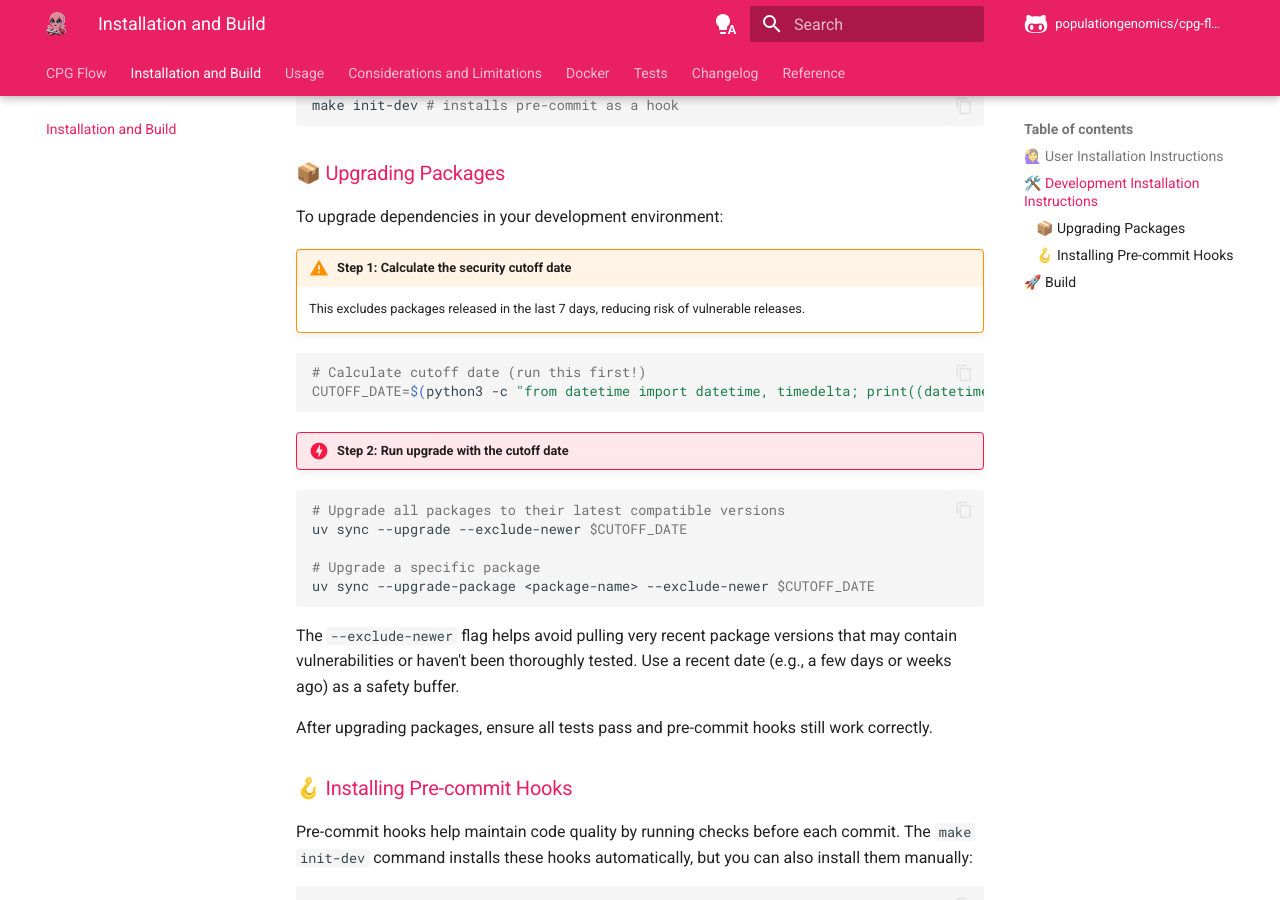
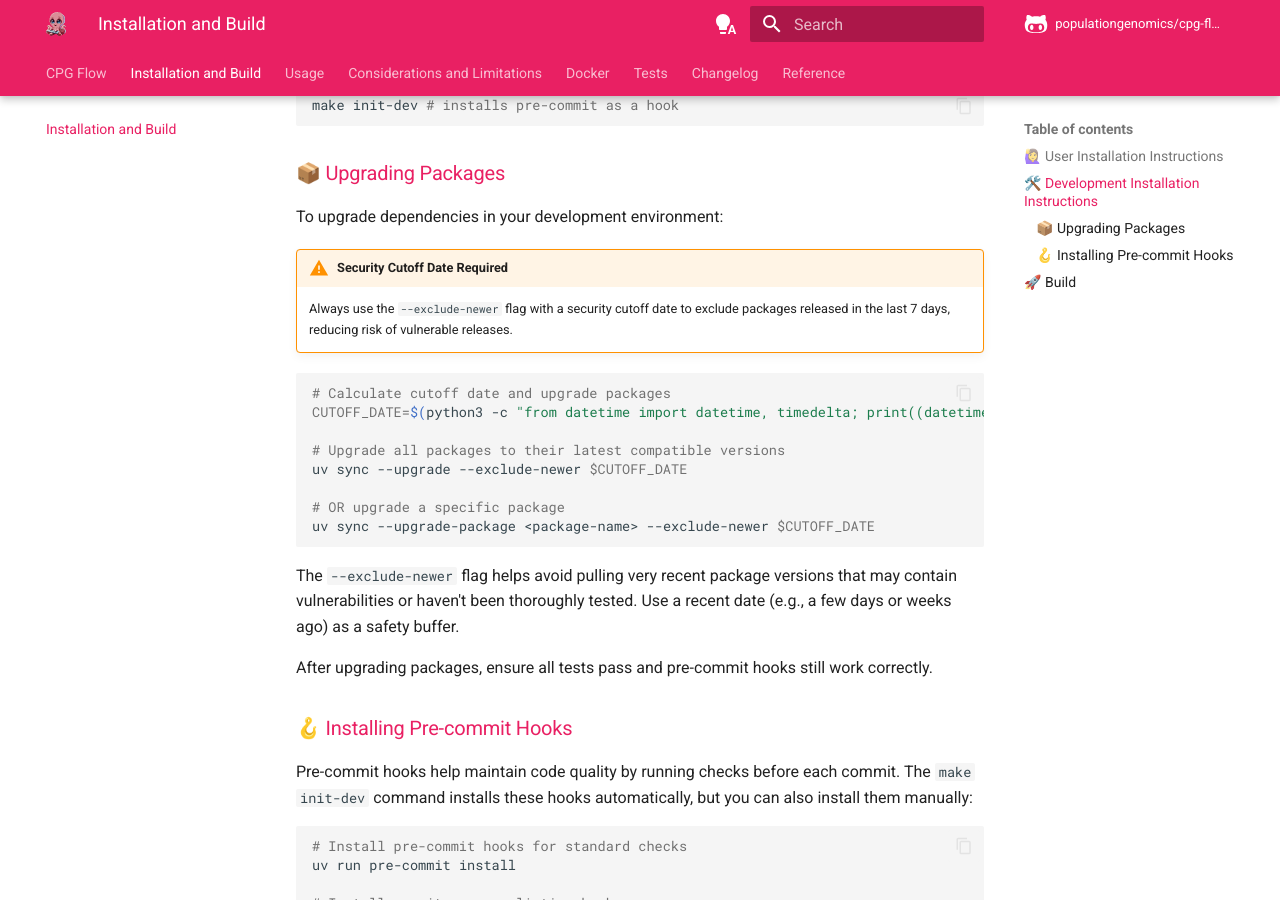
Before and after one commit to populationgenomics/cpg-flow, an MkDocs documentation site: the page built from docs/docs/installation.md, in a window 1280 px wide and 900 px high, scrolled down 1209 px. Built offline with MkDocs 1.6.1 and Material for MkDocs 9.7.7, drawn with Linux system fonts in a browser that asks for light colours; comment, search, counter and statistics services are not loaded; the version menu is left out.

Commit message:
docs: clean up upgrade docs

````diff
--- a/docs/docs/installation.md
+++ b/docs/docs/installation.md
@@ -52,21 +52,17 @@ make init-dev # installs pre-commit as a hook
 
 To upgrade dependencies in your development environment:
 
-!!! warning "Step 1: Calculate the security cutoff date"
-    This excludes packages released in the last 7 days, reducing risk of vulnerable releases.
+!!! warning "Security Cutoff Date Required"
+    Always use the `--exclude-newer` flag with a security cutoff date to exclude packages released in the last 7 days, reducing risk of vulnerable releases.
 
 ```bash
-# Calculate cutoff date (run this first!)
+# Calculate cutoff date and upgrade packages
 CUTOFF_DATE=$(python3 -c "from datetime import datetime, timedelta; print((datetime.now() - timedelta(days=7)).strftime('%Y-%m-%d'))")
-```
 
-!!! danger "Step 2: Run upgrade with the cutoff date"
-
-```bash
 # Upgrade all packages to their latest compatible versions
 uv sync --upgrade --exclude-newer $CUTOFF_DATE
 
-# Upgrade a specific package
+# OR upgrade a specific package
 uv sync --upgrade-package <package-name> --exclude-newer $CUTOFF_DATE
 ```
 
````
Also changed, not shown: README.md.
